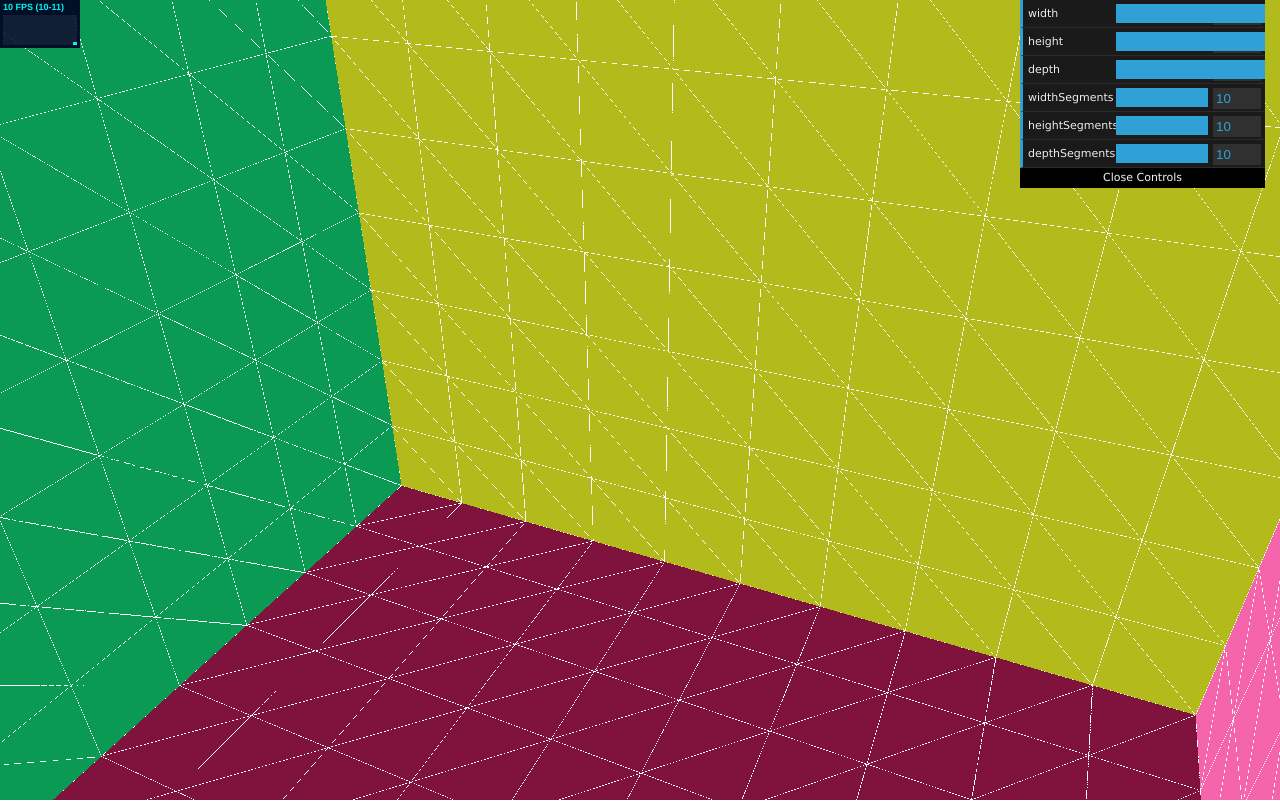
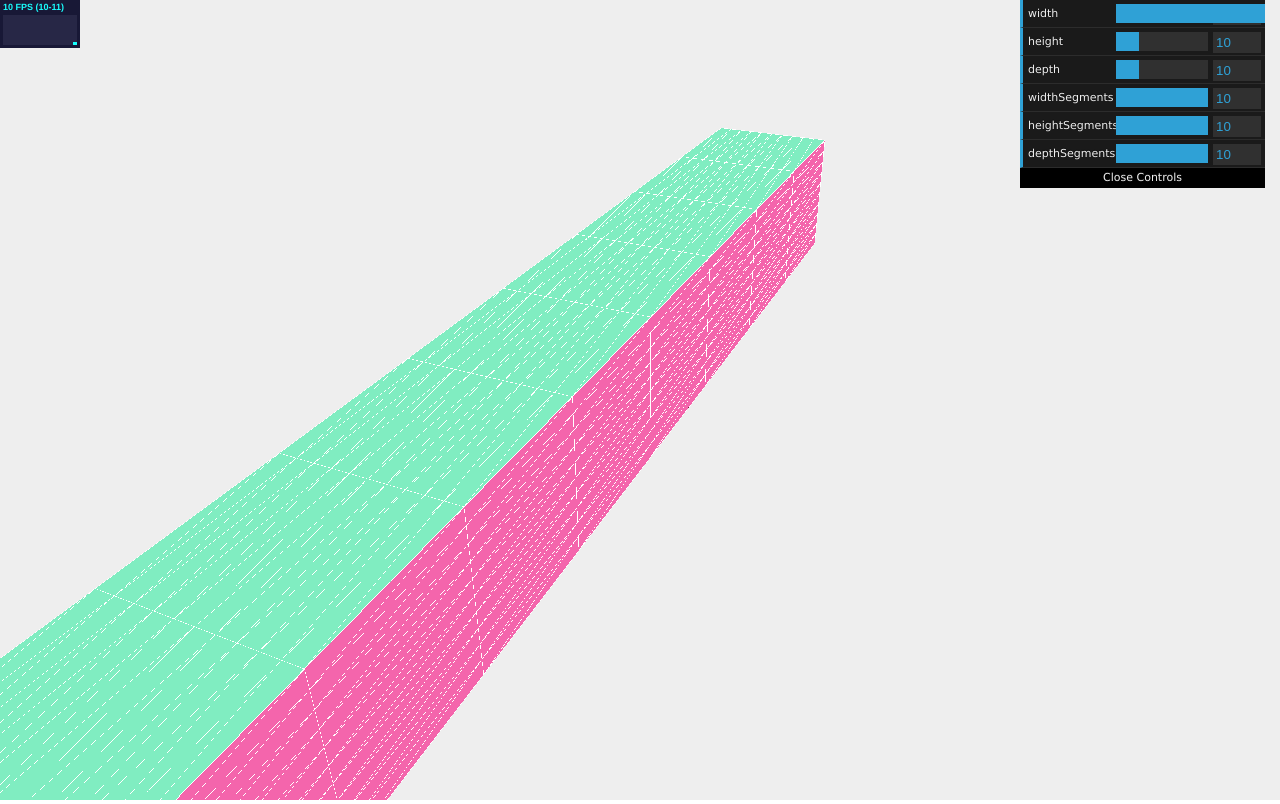
Before and after one commit to gar37012/Test, a plain HTML site: page index.html in a window 1280 px wide. Drawn offline with Linux system fonts and the light colour scheme; animation ran at ten frames a second.

Commit message:
made cube smaller

```diff
--- a/index.html
+++ b/index.html
@@ -44,7 +44,7 @@
         webGLRenderer.setSize(window.innerWidth, window.innerHeight);
         webGLRenderer.shadowMapEnabled = true;
 
-        var cube = createMesh(new THREE.BoxGeometry(100, 100, 100, 10, 10, 10));
+        var cube = createMesh(new THREE.BoxGeometry(100, 10, 10, 10, 10, 10));
         // add the sphere to the scene
         scene.add(cube);
 
```
